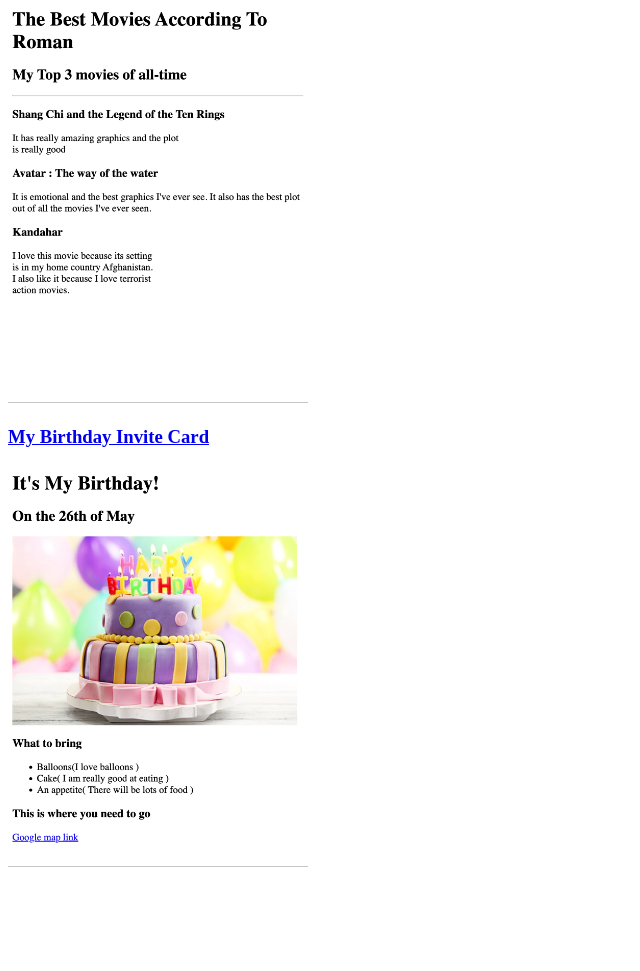
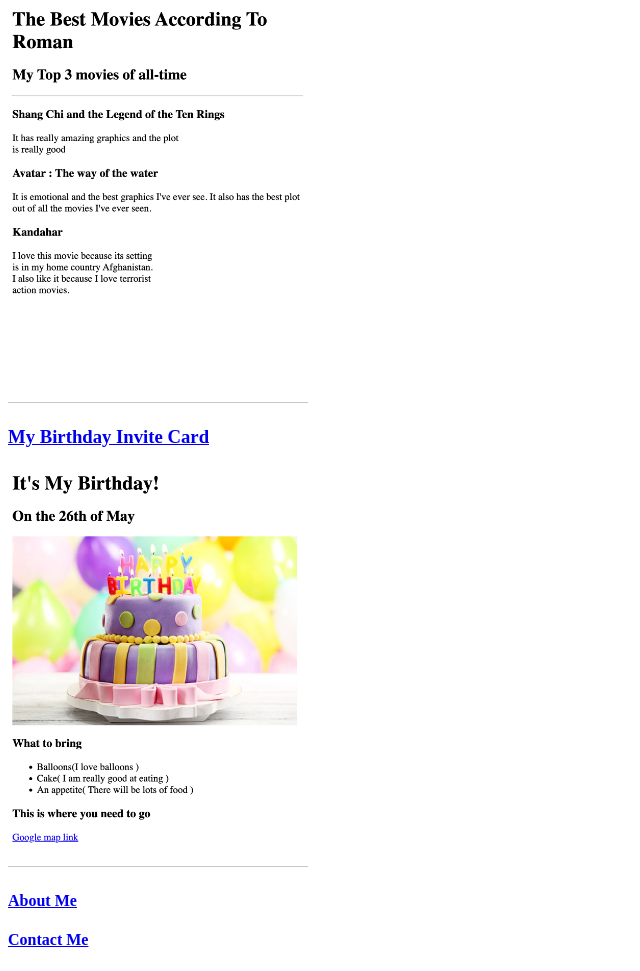
Before and after one commit to Romanhery/Html-Portfolio, a plain HTML site: page index.html in a window 1280 px wide. Shown: the part 233-1204 px from the top of the page, without its empty margins (0-640 px from the left). Before the commit the page ends 1112 px from the top, so only its background shows below. Drawn offline with Linux system fonts and the light colour scheme.

Commit message:
Update index.html

```diff
--- a/index.html
+++ b/index.html
@@ -15,5 +15,7 @@
           <a href="./public/movie-ranking.html"><img src="./assets/images/Movie Rnk.png" height="400" width="300" /></a>
         <h3><a href="./public/birthday-invite.html">My Birthday Invite Card</a></h2>
           <a href="./public/birthday-invite.html"><img src="./assets/images/B-day inv.png" height="400" width="300"/></a>
+            <h4><a href="./public/about.html">About Me</a></h4>
+            <h4><a href="./public/contact.html">Contact Me</a></h4>
 </body>
 </html>
```
